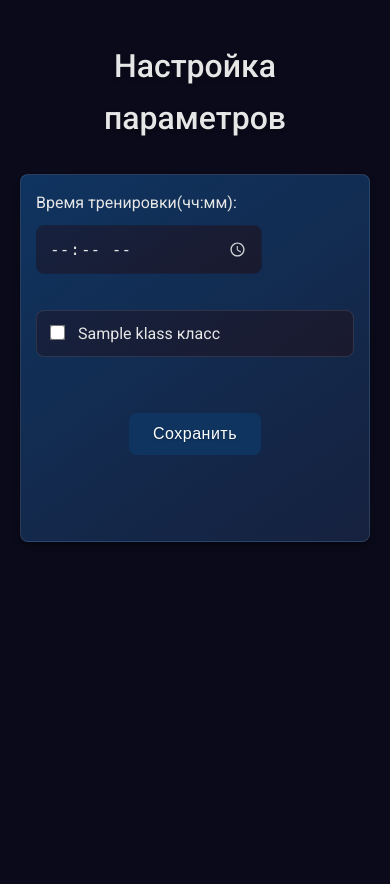
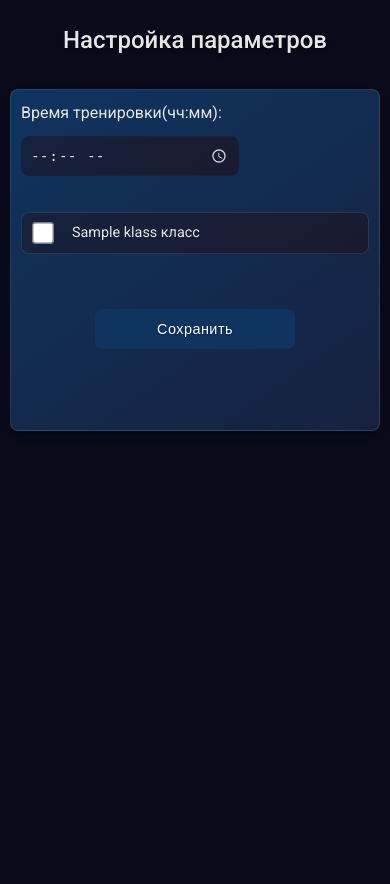
Before and after one commit to druswayne/math_repeater_web, a Flask app: template templates/form.html in a window 390 px wide. After the commit the page ends 431 px from the top, so only its background shows below. Run offline with Flask 3, Linux system fonts and the light colour scheme; the template is opened without the code that fills it: most values are stand-ins (such as "Sample title", 1, 10 or a date in 2020).

Commit message:
внешний вид

```diff
--- a/static/css/style.css
+++ b/static/css/style.css
@@ -20,6 +20,7 @@ body {
     color: var(--text-color);
     line-height: 1.6;
     min-height: 100vh;
+    overflow-x: hidden;
 }
 
 h1 {
@@ -28,6 +29,7 @@ h1 {
     margin-bottom: 30px;
     font-weight: 500;
     text-shadow: 0 2px 4px rgba(0, 0, 0, 0.3);
+    font-size: clamp(1.5rem, 5vw, 2rem);
 }
 
 /* Стили для формы */
@@ -35,7 +37,7 @@ form {
     max-width: 800px;
     margin: 0 auto;
     background: var(--card-background);
-    padding: 30px;
+    padding: clamp(15px, 5vw, 30px);
     border-radius: var(--border-radius);
     box-shadow: var(--box-shadow);
     border: 1px solid rgba(255, 255, 255, 0.1);
@@ -48,11 +50,18 @@ form {
 /* Стили для чекбоксов */
 .top_check {
     background: linear-gradient(145deg, var(--secondary-color), var(--primary-color));
-    padding: 15px;
+    padding: clamp(10px, 3vw, 15px);
     border-radius: var(--border-radius);
     margin-bottom: 10px;
     transition: all 0.3s ease;
     border: 1px solid rgba(255, 255, 255, 0.1);
+}
+
+.top_check label {
+    display: flex;
+    align-items: center;
+    gap: 10px;
+    font-size: clamp(0.9rem, 3vw, 1rem);
 }
 
 .top_check:hover {
@@ -67,21 +76,24 @@ input[type="checkbox"] {
     transform: scale(1.2);
     accent-color: var(--accent-color);
     cursor: pointer;
+    min-width: 18px;
+    min-height: 18px;
 }
 
 .sub-options {
     margin-top: 10px;
-    padding-left: 20px;
+    padding-left: clamp(10px, 3vw, 20px);
     transition: all 0.3s ease;
 }
 
 .sub_temka {
-    padding: 12px;
-    margin: 8px 0;
+    padding: clamp(8px, 2vw, 12px);
+    margin: clamp(4px, 1vw, 8px) 0;
     background: linear-gradient(145deg, var(--secondary-color), var(--primary-color));
     border-radius: var(--border-radius);
     border: 1px solid rgba(255, 255, 255, 0.1);
     transition: all 0.2s ease;
+    font-size: clamp(0.85rem, 2.5vw, 0.95rem);
 }
 
 .sub_temka:hover {
@@ -95,16 +107,18 @@ button {
     background: linear-gradient(145deg, var(--accent-color), var(--gradient-start));
     color: white;
     border: none;
-    padding: 12px 24px;
+    padding: clamp(10px, 3vw, 12px) clamp(20px, 4vw, 24px);
     border-radius: var(--border-radius);
     cursor: pointer;
-    font-size: 16px;
+    font-size: clamp(0.9rem, 3vw, 1rem);
     transition: all 0.3s ease;
     display: block;
     margin: 20px auto;
     font-weight: 500;
     letter-spacing: 0.5px;
     text-shadow: 0 1px 2px rgba(0, 0, 0, 0.3);
+    width: fit-content;
+    min-width: 120px;
 }
 
 button:hover {
@@ -116,14 +130,14 @@ button:hover {
 
 /* Стили для поля времени */
 input[type="time"] {
-    padding: 12px;
+    padding: clamp(8px, 2vw, 12px);
     border: 1px solid var(--secondary-color);
     border-radius: var(--border-radius);
-    font-size: 16px;
+    font-size: clamp(0.9rem, 3vw, 1rem);
     margin: 10px 0;
     background: linear-gradient(145deg, var(--secondary-color), var(--primary-color));
     color: var(--text-color);
-    width: 200px;
+    width: clamp(150px, 40vw, 200px);
     transition: all 0.3s ease;
 }
 
@@ -132,6 +146,8 @@ input[type="time"]::-webkit-calendar-picker-indicator {
     filter: invert(1);
     opacity: 0.8;
     cursor: pointer;
+    width: clamp(16px, 4vw, 20px);
+    height: clamp(16px, 4vw, 20px);
 }
 
 input[type="time"]::-webkit-calendar-picker-indicator:hover {
@@ -146,12 +162,60 @@ input[type="time"]:focus {
 
 /* Адаптивный дизайн */
 @media (max-width: 768px) {
+    body {
+        padding: 10px;
+    }
+
     form {
         padding: 15px;
+        margin: 10px;
     }
 
     .top_check {
         padding: 10px;
+    }
+
+    .sub-options {
+        padding-left: 15px;
+    }
+
+    .sub_temka {
+        padding: 8px;
+        margin: 6px 0;
+    }
+
+    button {
+        width: 100%;
+        max-width: 200px;
+    }
+
+    input[type="time"] {
+        width: 100%;
+        max-width: 200px;
+    }
+}
+
+@media (max-width: 480px) {
+    body {
+        padding: 5px;
+    }
+
+    form {
+        padding: 10px;
+        margin: 5px;
+    }
+
+    .top_check {
+        padding: 8px;
+    }
+
+    .sub-options {
+        padding-left: 10px;
+    }
+
+    .sub_temka {
+        padding: 6px;
+        margin: 4px 0;
     }
 }
 
```
